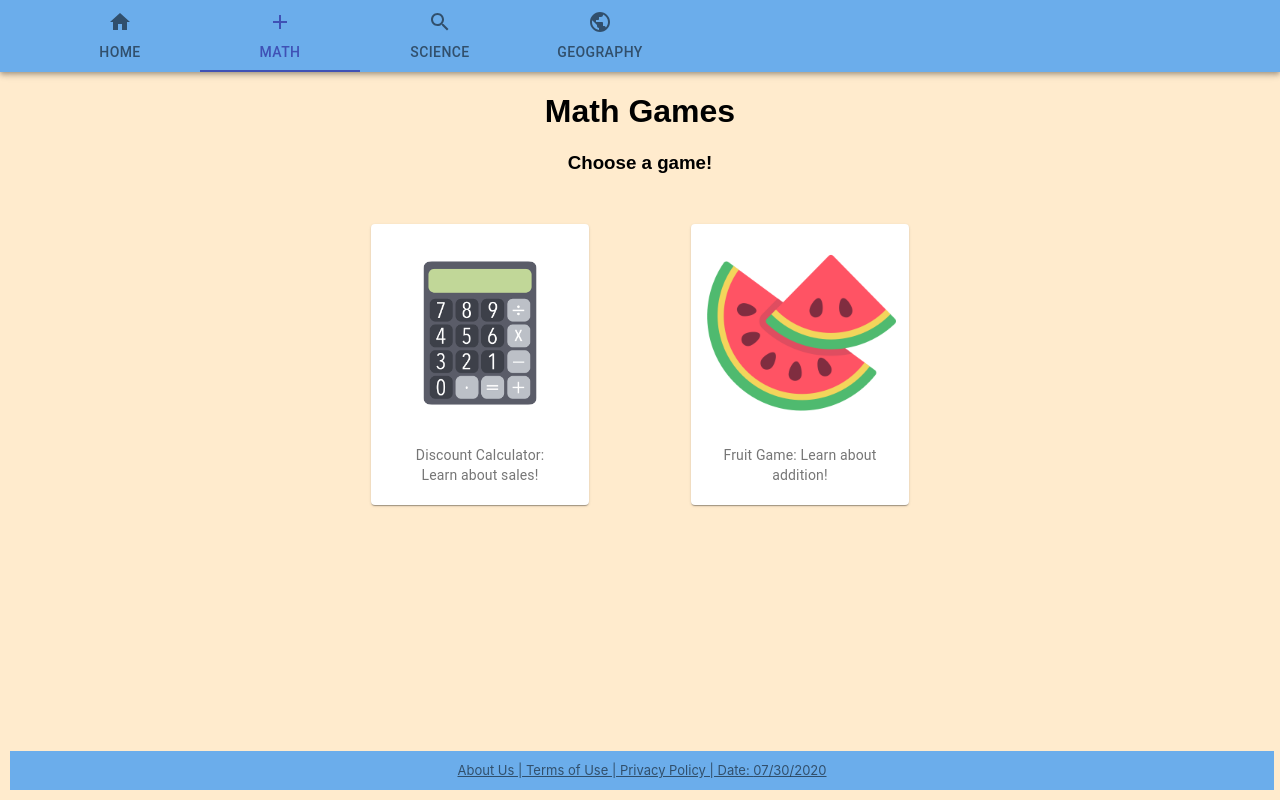
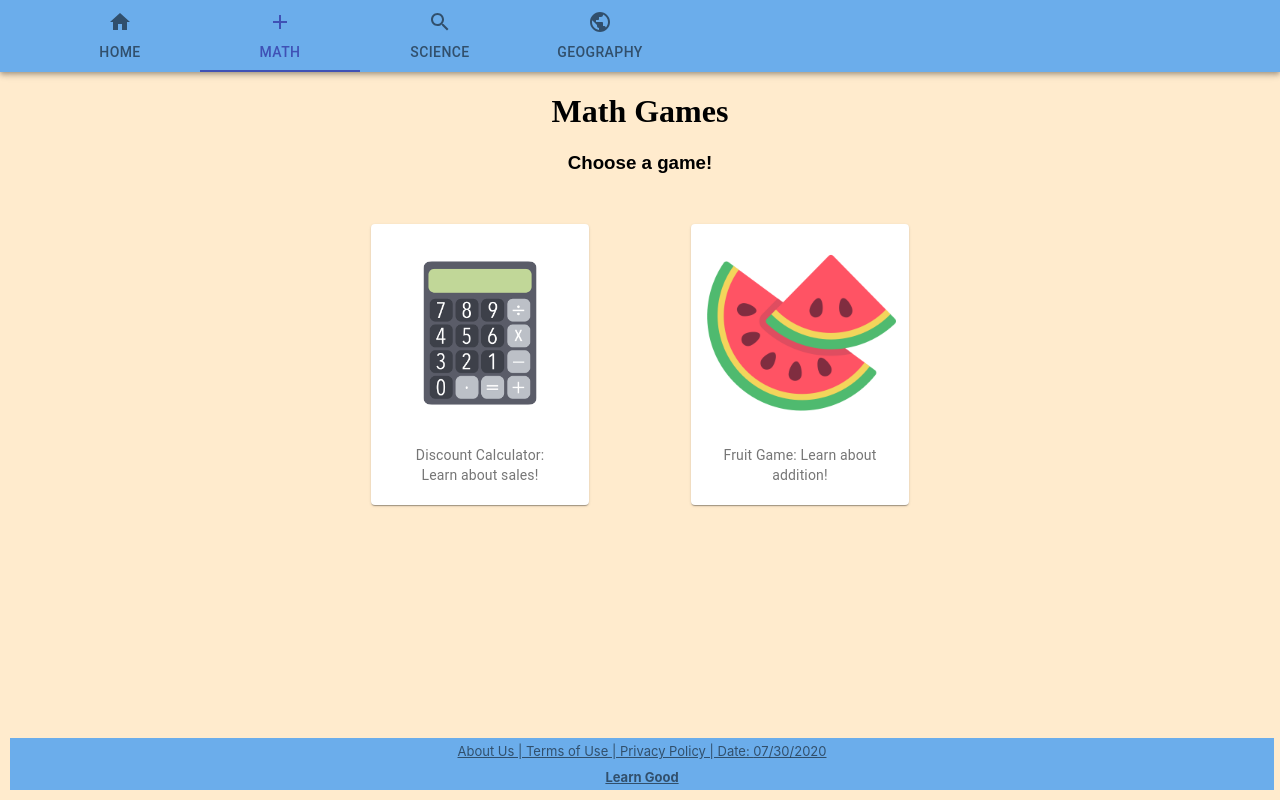
Before and after one commit to RHarperJr/ElementaryCapstoneFrontend, a React (Create React App) app: page /math in a window 1280 px wide. Built offline with nearby package versions, Linux system fonts and the light colour scheme.

Commit message:
update page title, description; update footer; fix retry button overlay on modal; update main page font

```diff
--- a/public/index.html
+++ b/public/index.html
@@ -7,7 +7,7 @@
     <meta name="theme-color" content="#000000" />
     <meta
       name="description"
-      content="Web site created using create-react-app"
+      content="Some learning games for kids"
     />
     <link rel="apple-touch-icon" href="%PUBLIC_URL%/logo192.png" />
     <!--
@@ -24,7 +24,7 @@
       work correctly both with client-side routing and a non-root public URL.
       Learn how to configure a non-root public URL by running `npm run build`.
     -->
-    <title>React App</title>
+    <title>Learn Good</title>
   </head>
   <body>
     <noscript>You need to enable JavaScript to run this app.</noscript>
--- a/src/App.css
+++ b/src/App.css
@@ -14,6 +14,18 @@
   .App-logo {
     animation: App-logo-spin infinite 20s linear;
   }
+}
+
+.footerlogo{
+  /* background-color: #6badeb;
+  position: fixed;
+  bottom: 0px;
+  width: 98.75vw;  */
+  font-size: small;
+  line-height: 2;
+  letter-spacing: normal;
+  text-align:center;
+  font-weight: bold;
 }
 
 .App-header {
@@ -49,7 +61,7 @@
   width: 98.75vw;
   font-size: small;
   /* font-weight: bold; */
-  line-height: 3;
+  line-height: 2;
   letter-spacing: normal;
   padding-bottom: 5;
   text-align: center;
@@ -233,11 +245,11 @@
   text-align: center;
 }
 @import url('https://fonts.googleapis.com/css2?family=Montserrat:wght@400;700&display=swap');
+@import url('https://fonts.googleapis.com/css2?family=Concert+One&display=swap');
 
 .home {
   text-align: center;
-  font-family: 'Montserrat', sans-serif;
-  font-weight: 700;
+  font-family: 'Concert One', cursive;
 }
 
 .homeSubTitle {
@@ -494,6 +506,7 @@ height: 4.2vw;
   height: 100%;
   background: rgba(0, 0, 0, 0.6);
   padding: 1vw;
+  z-index: 10;
 }
 
 .modal-main {
--- a/src/App.js
+++ b/src/App.js
@@ -24,7 +24,7 @@ class App extends Component {
     return (
 
       <Container>
-        <h1 className="home">Cool Learning Games</h1>
+        <h1 className="home">"Cool games for kids who want to learn good and do other things good too"</h1>
         <h3 className="homeSubTitle">Click one of the icons below to play a game</h3>
         <Grid container className="gridRoot" spacing={5} justify="center">
           {/* <Grid item> */}
--- a/src/Components/Footer.js
+++ b/src/Components/Footer.js
@@ -6,6 +6,7 @@ var date=moment().format("MM/DD/YYYY");
 
 const Footer = () => <div className = "footer"> About Us | Terms of Use | Privacy Policy |
  Date: {date}
+ <div className="footerlogo"> Learn Good </div>
  </div>
 //<img src = {logo} className="App-logo" alt="logo" ></img>
 export default Footer;
--- a/src/Components/math/WeightGame.js
+++ b/src/Components/math/WeightGame.js
@@ -111,7 +111,8 @@ class WeightGame extends Component {
                     {this.state.win ? (<div>
                         <p className="fruitTitle">You Won!</p>
                         <p className="buttonPlanetModal"> <Button variant="contained" onClick={this.reset}>Play Again</Button> <Button variant="contained" component={Link} to={"/"}>Return to Home</Button></p> </div>) :
-                        <p className="buttonPlanetModal"><Button variant="contained" onClick={this.handleClose}> You went over! Click to restart </Button> <Button variant="contained" component={Link} to={"/"}>Return to Home</Button> </p>}
+                        <div><p className="fruitTitle">You went over!</p>
+                        <p className="buttonPlanetModal"><Button variant="contained" onClick={this.handleClose}>Click to restart</Button> <Button variant="contained" component={Link} to={"/"}>Return to Home</Button> </p></div>}
                 </Modal>
                  <h1 className="mathTitle text-4">fruit stand</h1>
                 {/* <div class="fruittext">FRUIT</div><div class="fruittext"> STAND</div> */}
@@ -132,7 +133,7 @@ class WeightGame extends Component {
                             <div className="basketWeight">
                                 <h2>target weight: {this.state.targetWeight}g</h2>
                                 <h2>current weight: {this.state.currentWeight}g</h2>
-                                <p><Button variant="contained" onClick={this.reset}>Reset</Button></p>
+                                <p><Button disabled={this.state.modalOpen} variant="contained" onClick={this.reset}>Reset</Button></p>
                             </div>
                             <div>
                                 {this.state.currentWeight === 0 ? <img className="basket" alt="" src={emptyBasket} /> : <img className="basket" alt="" src={Basket} />}
```
